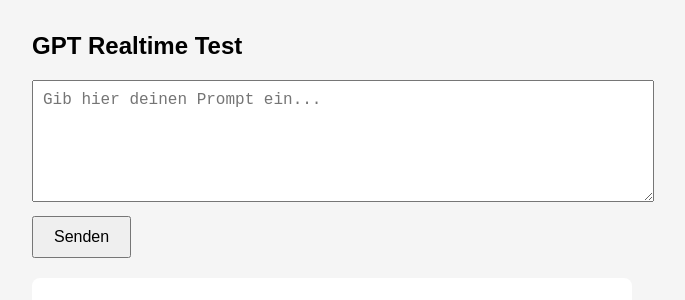
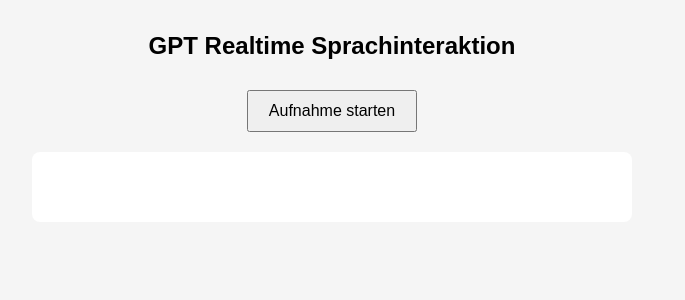
Before and after one commit to joriskahle007/joriskahle007.github.io, a Jekyll site: the page parzival.html, which Jekyll copies as it is, in a window 1280 px wide. Shown: the top 300 px of the page, without its empty margins (308-993 px from the left). Built offline with Jekyll 4.4.1, drawn with Linux system fonts in a browser that asks for light colours; some of the changed lines change nothing that is shown.

Commit message:
Update parzival.html

```diff
--- a/parzival.html
+++ b/parzival.html
@@ -3,52 +3,75 @@
 <head>
   <meta charset="UTF-8">
   <meta name="viewport" content="width=device-width, initial-scale=1.0">
-  <title>GPT Realtime Demo</title>
+  <title>GPT Realtime Sprachinteraktion</title>
   <style>
     body { font-family: Arial, sans-serif; margin: 2rem; background-color: #f5f5f5; }
-    #chat { max-width: 600px; margin: auto; }
-    textarea { width: 100%; height: 100px; padding: 10px; font-size: 16px; }
-    button { padding: 10px 20px; font-size: 16px; margin-top: 10px; cursor: pointer; }
-    #response { margin-top: 20px; padding: 10px; background-color: #fff; border-radius: 8px; min-height: 50px; }
+    #chat { max-width: 600px; margin: auto; text-align: center; }
+    button { padding: 10px 20px; font-size: 16px; cursor: pointer; margin-top: 10px; }
+    #response { margin-top: 20px; padding: 10px; background-color: #fff; border-radius: 8px; min-height: 50px; white-space: pre-wrap; }
   </style>
 </head>
 <body>
   <div id="chat">
-    <h2>GPT Realtime Test</h2>
-    <textarea id="prompt" placeholder="Gib hier deinen Prompt ein..."></textarea>
-    <button onclick="sendPrompt()">Senden</button>
+    <h2>GPT Realtime Sprachinteraktion</h2>
+    <button id="startRecording">Aufnahme starten</button>
     <div id="response"></div>
   </div>
 
   <script>
+    const apiKey = "Eis5WxkoPVJ4lteBhreUvGaaWMKtreMkDHeP1oY8R39VRYHbkeTIJQQJ99BLACfhMk5XJ3w3AAAAACOGSCaz";
     const endpoint = "https://daytrading-resource.cognitiveservices.azure.com";
-    const apiKey = "Eis5WxkoPVJ4lteBhreUvGaaWMKtreMkDHeP1oY8R39VRYHbkeTIJQQJ99BLACfhMk5XJ3w3AAAAACOGSCaz";
+    const deploymentName = "gpt-realtime";
 
-    async function sendPrompt() {
-      const prompt = document.getElementById("prompt").value;
     const responseDiv = document.getElementById("response");
-      responseDiv.innerHTML = "GPT wird geladen...";
+    const startRecordingButton = document.getElementById("startRecording");
 
-      try {
-        const res = await fetch(`${endpoint}/openai/deployments/gpt-realtime/chat/completions?api-version=2023-03-15-preview`, {
+    let recognition = null;
+    let synth = window.speechSynthesis;
+
+    startRecordingButton.addEventListener("click", () => {
+      if (!recognition) {
+        // Spracheingabe aktivieren
+        recognition = new (window.SpeechRecognition || window.webkitSpeechRecognition)();
+        recognition.lang = 'de-DE';
+        recognition.interimResults = false;
+        recognition.onresult = async (event) => {
+          const spokenText = event.results[0][0].transcript;
+          responseDiv.innerHTML = `Du hast gesagt: "${spokenText}"\nGPT antwortet...`;
+
+          // Anfrage an GPT senden
+          const response = await fetch(`${endpoint}/openai/deployments/${deploymentName}/chat/completions?api-version=2023-03-15-preview`, {
             method: "POST",
             headers: {
               "Content-Type": "application/json",
               "api-key": apiKey
             },
             body: JSON.stringify({
-            messages: [{ role: "user", content: prompt }],
+              messages: [{ role: "user", content: spokenText }],
               max_tokens: 300
             })
           });
 
-        const data = await res.json();
-        const message = data.choices?.[0]?.message?.content || "Keine Antwort erhalten";
-        responseDiv.innerHTML = message;
-      } catch (error) {
-        responseDiv.innerHTML = "Fehler: " + error.message;
+          const data = await response.json();
+          const gptMessage = data.choices?.[0]?.message?.content || "Keine Antwort erhalten";
+          responseDiv.innerHTML = `Du hast gesagt: "${spokenText}"\nGPT sagt: "${gptMessage}"`;
+
+          // Sprachsynthese: GPT-Antwort vorlesen
+          const utterance = new SpeechSynthesisUtterance(gptMessage);
+          synth.speak(utterance);
+        };
+
+        recognition.start();
+        startRecordingButton.textContent = "Aufnahme stoppen";
+        recognition.onend = () => {
+          recognition = null;
+          startRecordingButton.textContent = "Aufnahme starten";
+        };
+
+      } else {
+        recognition.stop();
       }
-    }
+    });
   </script>
 </body>
 </html>
```
Lines whose indentation alone changed are shown as unchanged.
